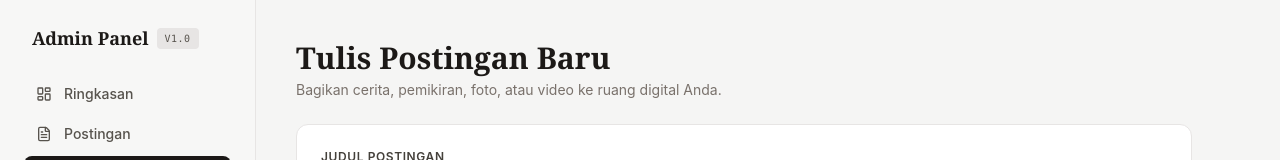
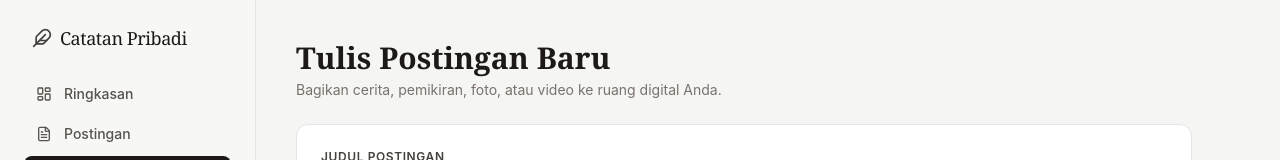
Before and after one commit to Fadhlurohman/Personal-Blog, a Next.js app: page /admin/posts/new in a window 1280 px wide. Shown: the top 160 px of the page. Built offline with nearby package versions, Linux system fonts and the light colour scheme.

Commit message:
ui: change Admin Panel branding to Catatan Pribadi matching header

```diff
--- a/src/app/admin/login/page.tsx
+++ b/src/app/admin/login/page.tsx
@@ -50,7 +50,7 @@ function LoginForm() {
           className="inline-flex items-center gap-2 font-serif text-xl font-bold text-stone-900 dark:text-stone-100 hover:opacity-80 transition mb-3"
         >
           <Feather className="w-5 h-5 text-stone-700 dark:text-stone-300" />
-          <span>Journal</span>
+          <span>Catatan Pribadi</span>
         </Link>
         <h1 className="text-xl font-semibold text-stone-800 dark:text-stone-200">
           Masuk Administrator
--- a/src/components/AdminNav.tsx
+++ b/src/components/AdminNav.tsx
@@ -10,6 +10,7 @@ import {
   Settings,
   ExternalLink,
   LogOut,
+  Feather,
 } from 'lucide-react';
 import { useState } from 'react';
 
@@ -40,14 +41,13 @@ export default function AdminNav() {
   return (
     <aside className="w-full md:w-64 border-b md:border-b-0 md:border-r border-stone-200 dark:border-stone-800 bg-stone-50/50 dark:bg-stone-900/30 p-4 sm:p-6 flex flex-col justify-between shrink-0">
       <div>
-        <div className="flex items-center justify-between md:justify-start gap-2 mb-6 px-2">
-          <span className="font-serif font-bold text-lg text-stone-900 dark:text-stone-100">
-            Admin Panel
-          </span>
-          <span className="text-[10px] uppercase font-mono tracking-wider px-2 py-0.5 rounded bg-stone-200 dark:bg-stone-800 text-stone-600 dark:text-stone-400">
-            v1.0
-          </span>
-        </div>
+        <Link
+          href="/"
+          className="group flex items-center gap-2 mb-6 px-2 font-serif text-lg font-medium tracking-tight text-stone-900 dark:text-stone-100 hover:text-stone-600 dark:hover:text-stone-300 transition-colors"
+        >
+          <Feather className="w-5 h-5 text-stone-700 dark:text-stone-300 group-hover:rotate-12 transition-transform" />
+          <span>Catatan Pribadi</span>
+        </Link>
 
         <nav className="space-y-1">
           {navItems.map((item) => {
```
